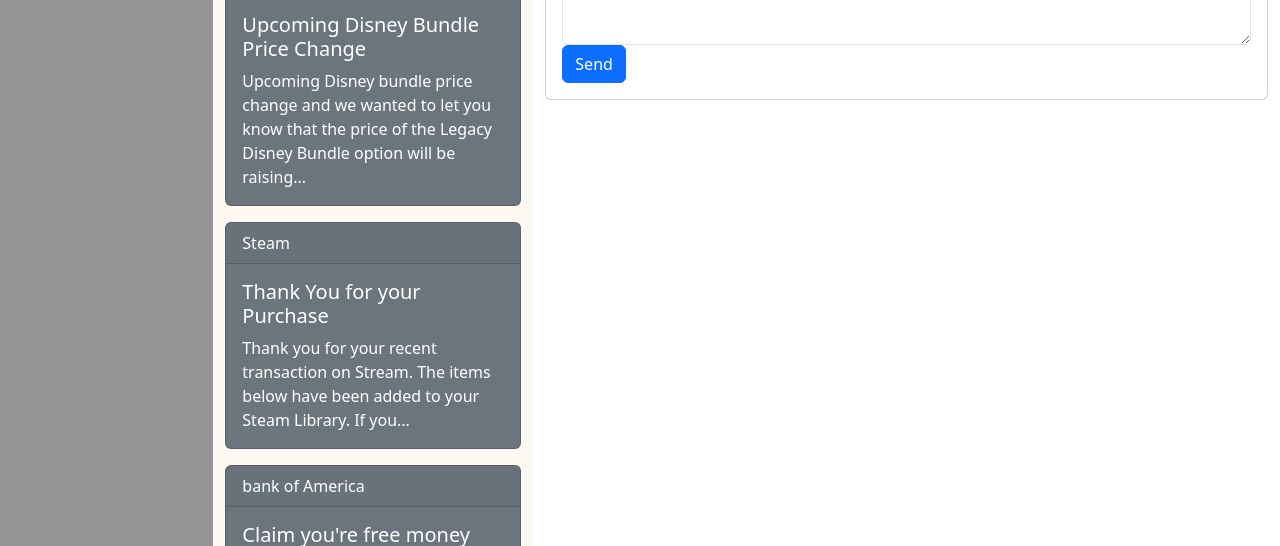
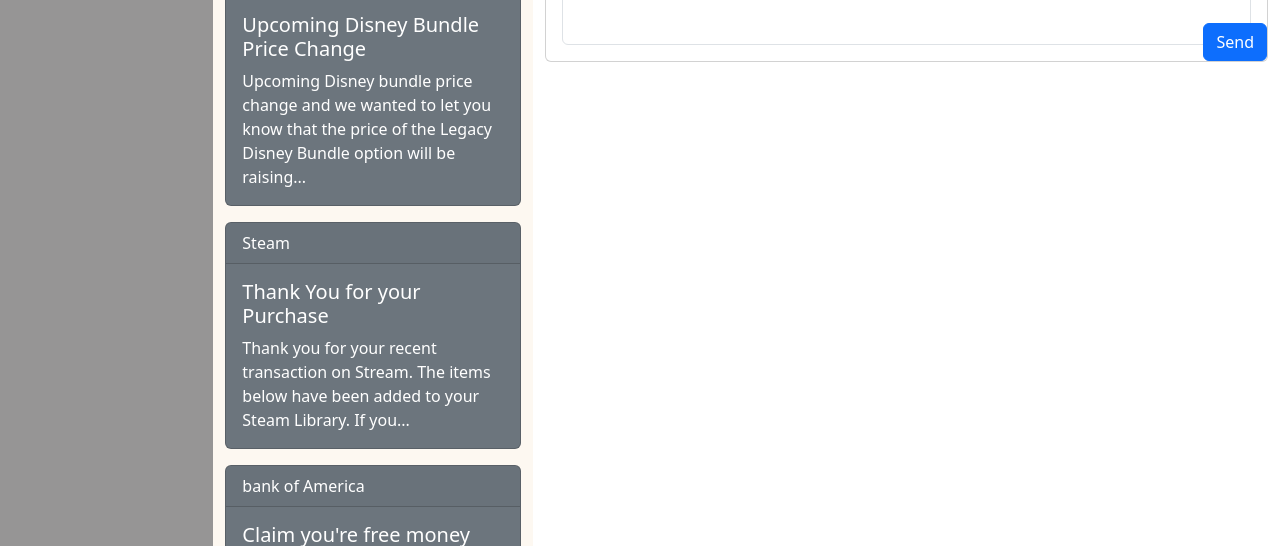
Before and after one commit to kevinlo006/bootstrap-email-lo, a plain HTML site: page index.html in a window 1280 px wide. Shown: the part 554-1100 px from the top of the page. Drawn offline with nearby package versions, Linux system fonts and the light colour scheme.

Commit message:
finalizing

```diff
--- a/index.html
+++ b/index.html
@@ -120,7 +120,7 @@
                 <textarea class="form-control" placeholder="Leave a comment here" id="floatingTextarea2" style="height: 250px"></textarea>
                 <label for="floatingTextarea2">Reply</label>
               </div>
-              <a href="#" class="btn btn-primary reply-button">Send</a>
+              <a href="#" class="btn btn-primary position-absolute bottom-0 end-0">Send</a>
           </div>
         </div>
 
--- a/styles.css
+++ b/styles.css
@@ -25,7 +25,3 @@
 .email-text{
     font-size:24px;
 }
-
-.reply-button{
-
-}
```
